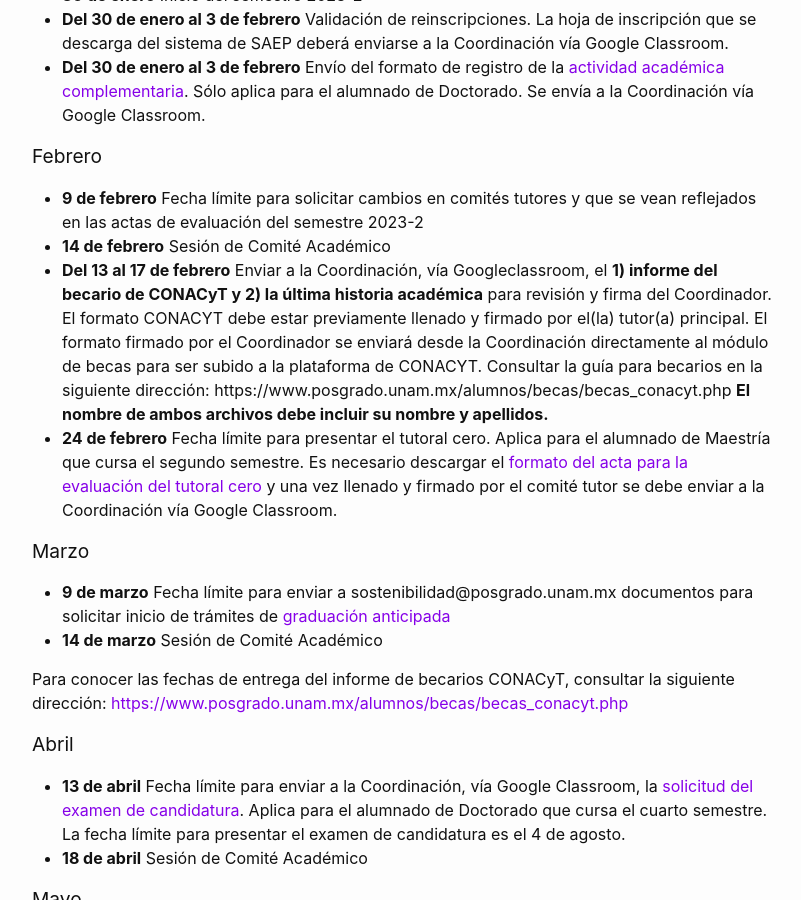
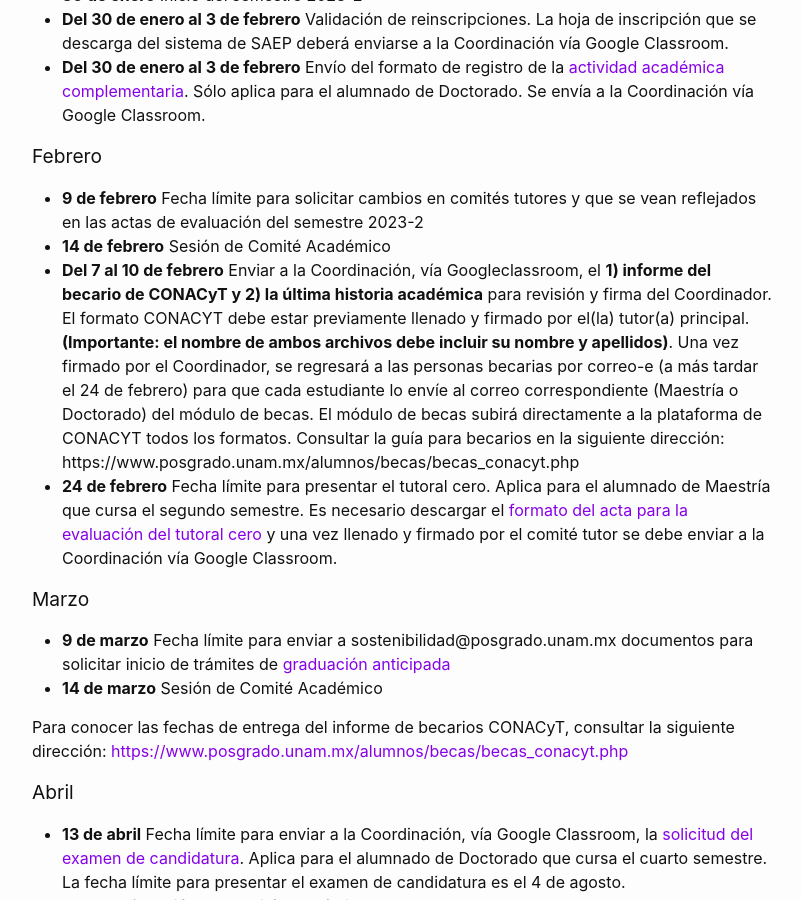
Before and after one commit to pcs-unam/pcs-unam.github.io, a Jekyll site: the page built from posgrado/calendario2.md, in a window 1280 px wide and 900 px high, scrolled down 808 px. Shown: the whole window, without its empty margins (238-1039 px from the left). Built offline with Jekyll 4.4.1, drawn with Linux system fonts in a browser that asks for light colours.

Commit message:
Cambio de instrucción sobre desempeño becarios en el calendario 2023-2

```diff
--- a/posgrado/calendario2.md
+++ b/posgrado/calendario2.md
@@ -25,10 +25,8 @@ Antes de iniciar el semestre, el alumnado del Posgrado recibirá una invitación
 
 - **9 de febrero** Fecha límite para solicitar cambios en comités tutores y que se vean reflejados en las actas de evaluación del semestre 2023-2
 - **14 de febrero** Sesión de Comité Académico
-- **Del 13 al 17 de febrero** Enviar a la Coordinación, vía Googleclassroom, el **1) informe del becario de CONACyT y 2) la última historia académica** para revisión y firma del Coordinador. El formato CONACYT debe estar previamente llenado y firmado por el(la) tutor(a) principal.
-El formato firmado por el Coordinador se enviará desde la Coordinación directamente al módulo de becas para ser subido a la plataforma de CONACYT.
+- **Del 7 al 10 de febrero** Enviar a la Coordinación, vía Googleclassroom, el **1) informe del becario de CONACyT y 2) la última historia académica** para revisión y firma del Coordinador. El formato CONACYT debe estar previamente llenado y firmado por el(la) tutor(a) principal. **(Importante: el nombre de ambos archivos debe incluir su nombre y apellidos)**. Una vez firmado por el Coordinador, se regresará a las personas becarias por correo-e (a más tardar el 24 de febrero) para que cada estudiante lo envíe al correo correspondiente (Maestría o Doctorado) del módulo de becas. El módulo de becas subirá directamente a la plataforma de CONACYT todos los formatos.
 Consultar la guía para becarios en la siguiente dirección: https://www.posgrado.unam.mx/alumnos/becas/becas_conacyt.php
-**El nombre de ambos archivos debe incluir su nombre y apellidos.**
 - **24 de febrero** Fecha límite para presentar el tutoral cero. Aplica para el alumnado de Maestría que cursa el segundo semestre. Es necesario descargar el [formato del acta para la evaluación del tutoral cero](/assets/formatos/maestria/tutoral_0.pdf)  y una vez llenado y firmado por el comité tutor se debe enviar a la Coordinación vía Google Classroom.
 
 ### Marzo
```
